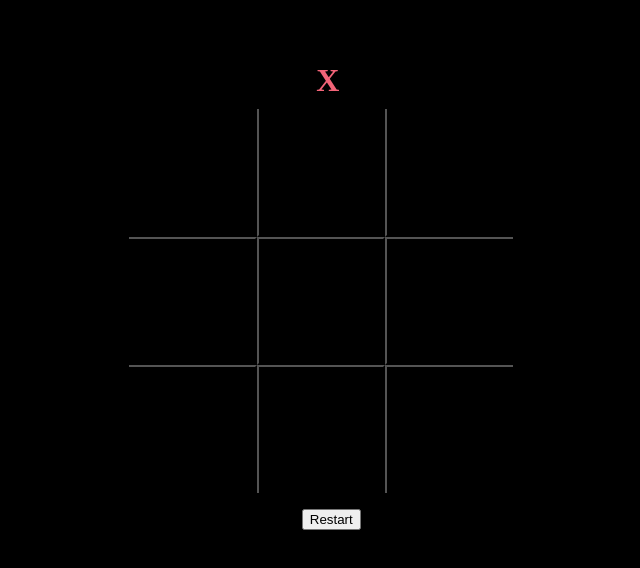
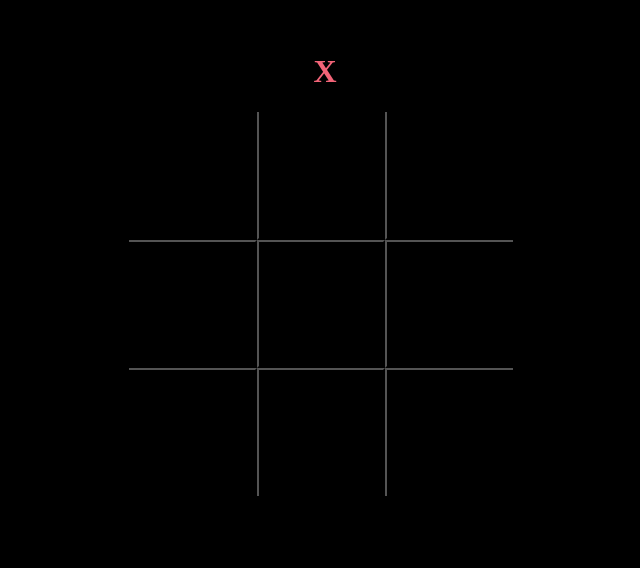
Before and after one commit to ismailfateen/react-ttt, a Next.js app: page / in a window 1280 px wide. Shown: the top 568 px of the page, without its empty margins (319-959 px from the left). Built offline with nearby package versions, Linux system fonts and the light colour scheme.

Commit message:
Final for real????

```diff
--- a/pages/index.js
+++ b/pages/index.js
@@ -125,7 +125,6 @@ const Square = (props) => {
                       />
                   ))}
               </div>
-              <button className="restart" onClick={restart}>Restart</button>
           </div>
       );
   }
--- a/styles/globals.css
+++ b/styles/globals.css
@@ -1,7 +1,9 @@
 .grid{
   display: grid;
   grid-template-columns: repeat(3, 0fr);
-  margin: 0 10vw 0 10vw;
+
+  width: 100%;
+  justify-content: center;
 }
 
 .modalBG {
@@ -21,23 +23,19 @@
 .xturn {
   font-weight: bolder;
   border-radius: 30vw;
-  align-items: center;
-  width: 2vw;
-  padding: 10px;
+  display: flex;
   color: #F36478;
-  justify-content: center;
-  margin: 0 auto;
+  width: 100%;
+  justify-content: space-evenly;
 }
 
 .oturn {
   font-weight: bolder;
   border-radius: 30vw;
-  align-items: center;
-  width: 2vw;
-  padding: 10px;
+  display: flex;
   color: #5BA8EB;
-  justify-content: center;
-  margin: 0 auto;
+  width: 100%;
+  justify-content: space-evenly;
 }
 
 .modal_content {
```
